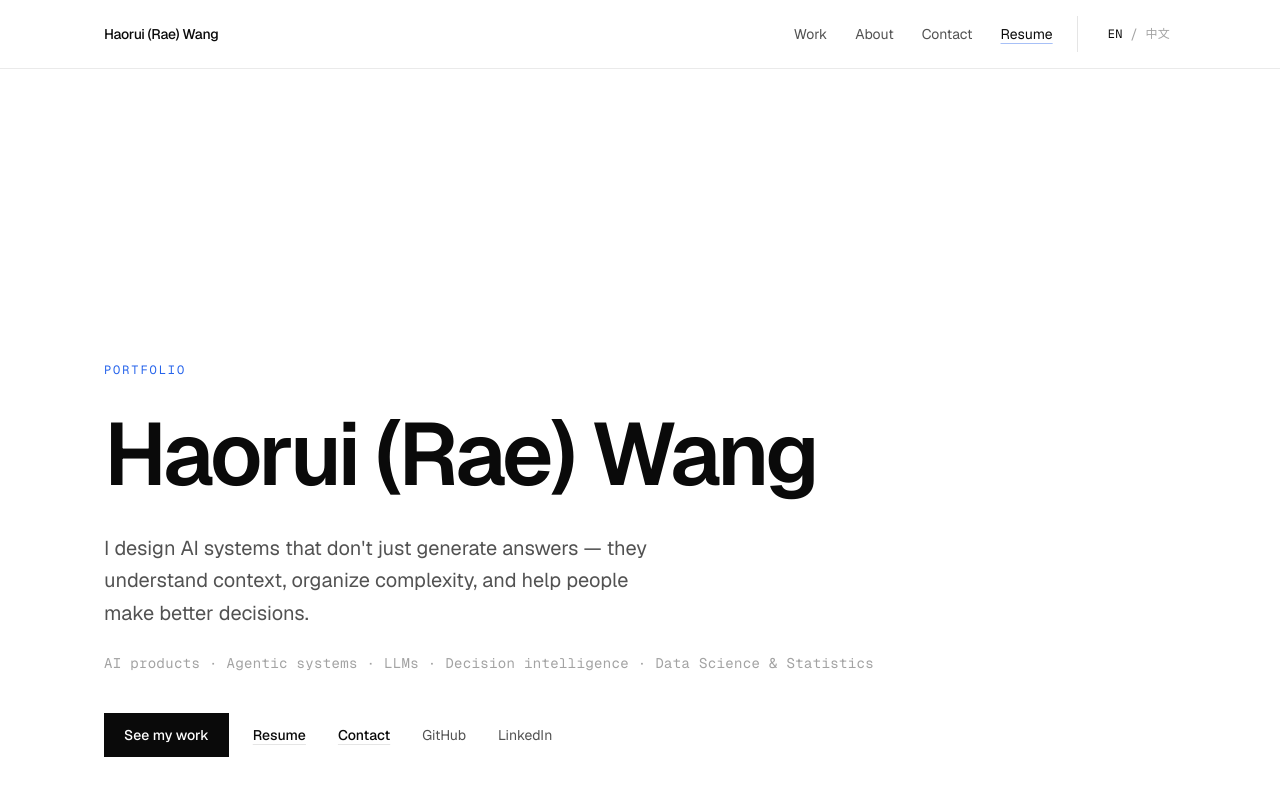
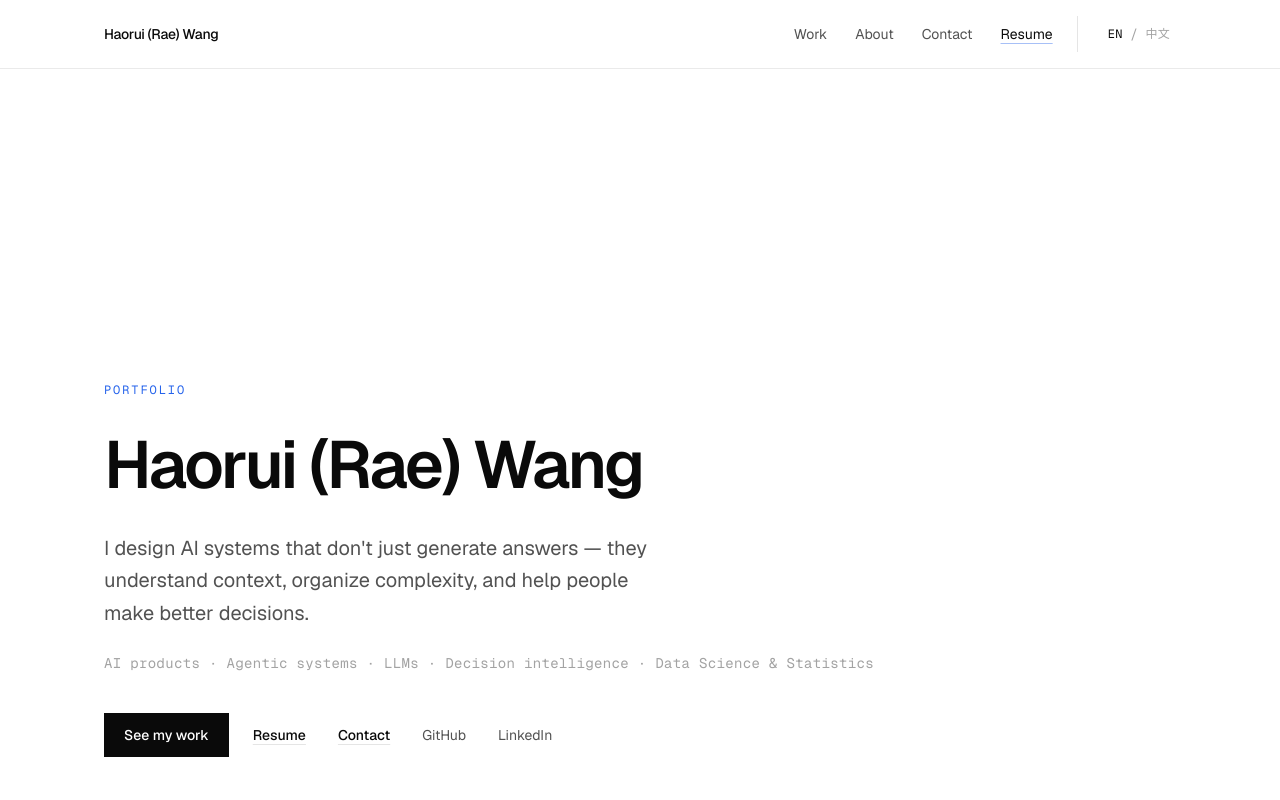
Before and after one commit to Rae9711/haorui-wang-rae-portfolio, a React (Vite) app: page / in a window 1280 px wide. Shown: the top 800 px of the page. Built offline with nearby package versions, Linux system fonts and the light colour scheme.

Commit message:
Keep the bilingual hero name on a single line.
Scale the title fluidly so 王颢睿 · Haorui (Rae) Wang does not wrap.

Co-authored-by: Cursor <cursoragent@cursor.com>

```diff
--- a/src/components/Hero.tsx
+++ b/src/components/Hero.tsx
@@ -21,7 +21,7 @@ export function Hero() {
       </motion.p>
 
       <motion.h1
-        className="max-w-4xl text-[clamp(2.75rem,9vw,5.5rem)] font-semibold leading-[1.02] tracking-[-0.04em] text-ink"
+        className="whitespace-nowrap text-[clamp(1.15rem,5.2vw,4.25rem)] font-semibold leading-[1.05] tracking-[-0.04em] text-ink"
         initial={reduce ? false : { opacity: 0, y: 24 }}
         animate={{ opacity: 1, y: 0 }}
         transition={{ duration: 0.85, delay: 0.04, ease }}
--- a/src/content/zh/about.ts
+++ b/src/content/zh/about.ts
@@ -1,6 +1,6 @@
 export const aboutZh = {
   kicker: "关于",
-  heading: "王颢睿",
+  heading: "王颢睿 · Haorui (Rae) Wang",
 
   paragraphs: [
     "我相信 AI 的价值不在于生成更多答案，而在于帮助人们做出更好的决策。我喜欢构建能够理解上下文、整理复杂信息，并在真实约束下采取行动的智能系统。",
```
